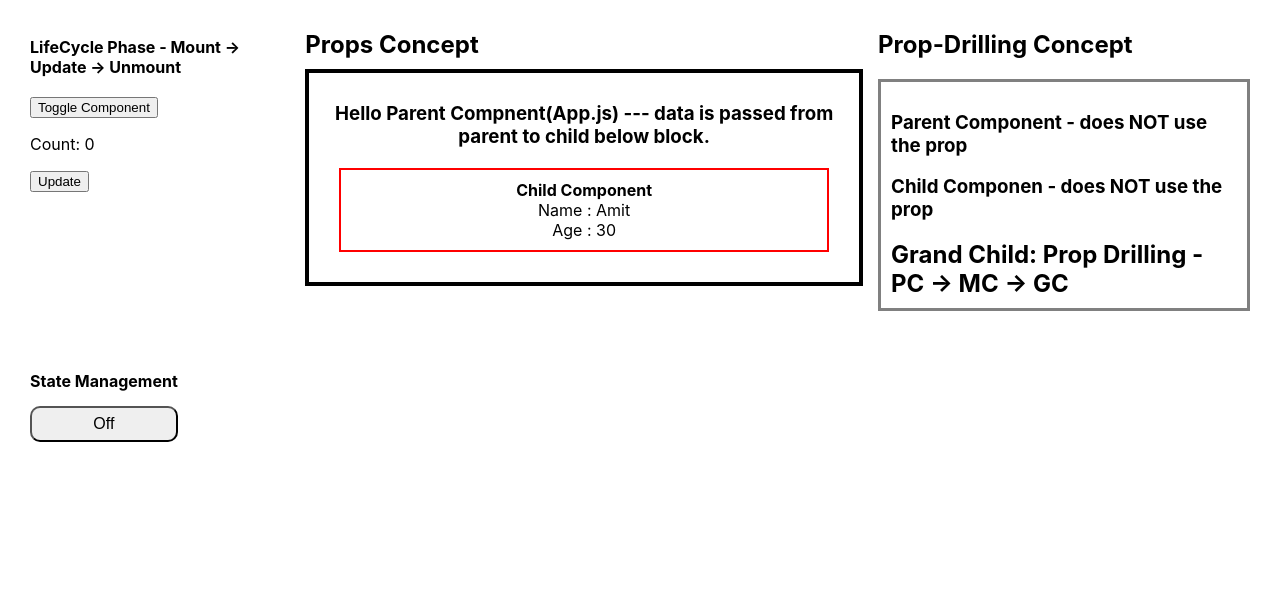
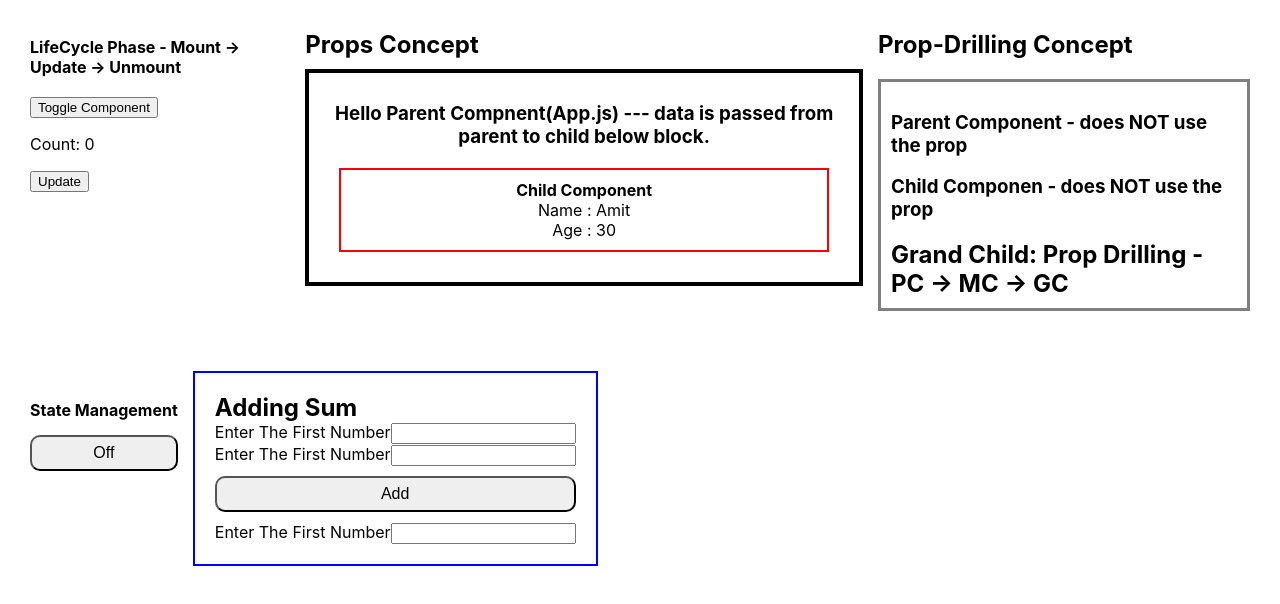
Before and after one commit to mahapatra079/my-app, a React (Create React App) app: page / in a window 1280 px wide. Shown: the top 604 px of the page. Built offline with nearby package versions, Linux system fonts and the light colour scheme.

Commit message:
Adding Sum

```diff
--- /dev/null
+++ b/src/AddingSum.js
@@ -0,0 +1,38 @@
+import {useState } from "react"
+
+function AddingSum (){
+
+    const[value1,setValue1] =useState("");
+    const[value2,setValue2] =useState("");
+
+    const[addValue, setAddValue] =useState(null);
+
+    // logic
+    const AddingSum = () =>{
+        setAddValue(Number(value1) + Number(value2));
+    }
+
+    return(
+        <div className="adding-sum">
+            <h2>Adding Sum </h2>
+            <div>
+                <div>
+                    <label>Enter The First Number</label>
+                    <input type="number" className="form-control" onChange={(e)=> setValue1(e.target.value)}/>
+                    {/* React passes event, not value. */}
+                    {/* onChange captures user input and updates component state using the event object. */}
+                </div>
+                <div>
+                    <label>Enter The First Number</label>
+                    <input type="number" className="form-control" onChange={(e)=> setValue2(e.target.value)}/>
+                </div>
+            </div>
+              <button type="button" onClick={AddingSum} className="addBtn">Add</button>
+             <div>
+                <label>Enter The First Number</label>
+                <input type="number" className="form-control" value={addValue} />
+            </div>
+        </div>
+    )
+}
+export default AddingSum;
--- a/src/App.js
+++ b/src/App.js
@@ -3,6 +3,7 @@ import ChildComponent from "./ChildComponent";
 import Parent from "./Parent";
 import LifeCycle from "./Lifecycle";
 import State from "./State"
+import AddingSum from "./AddingSum";
 
 export default function App() {
   const [show, setShow] = useState(true);
@@ -82,6 +83,7 @@ export default function App() {
             <h4>State Management</h4>
              <State/>
            </div>
+           <AddingSum/>
         </div>
 
     </>
--- a/src/index.css
+++ b/src/index.css
@@ -42,10 +42,12 @@ h2, h4{padding: 0;margin: 0;}
 .toggle {
   margin-top: 15px;
 }
-.toggle button{
+.toggle button, .addBtn{
   cursor: pointer;
   width: 100%;
   height: 36px;
   border-radius: 10px;
   font-size: 16px;
 }
+.adding-sum{border: 2px solid blue;padding: 20px;}
+.addBtn{margin: 10px 0;}
```
